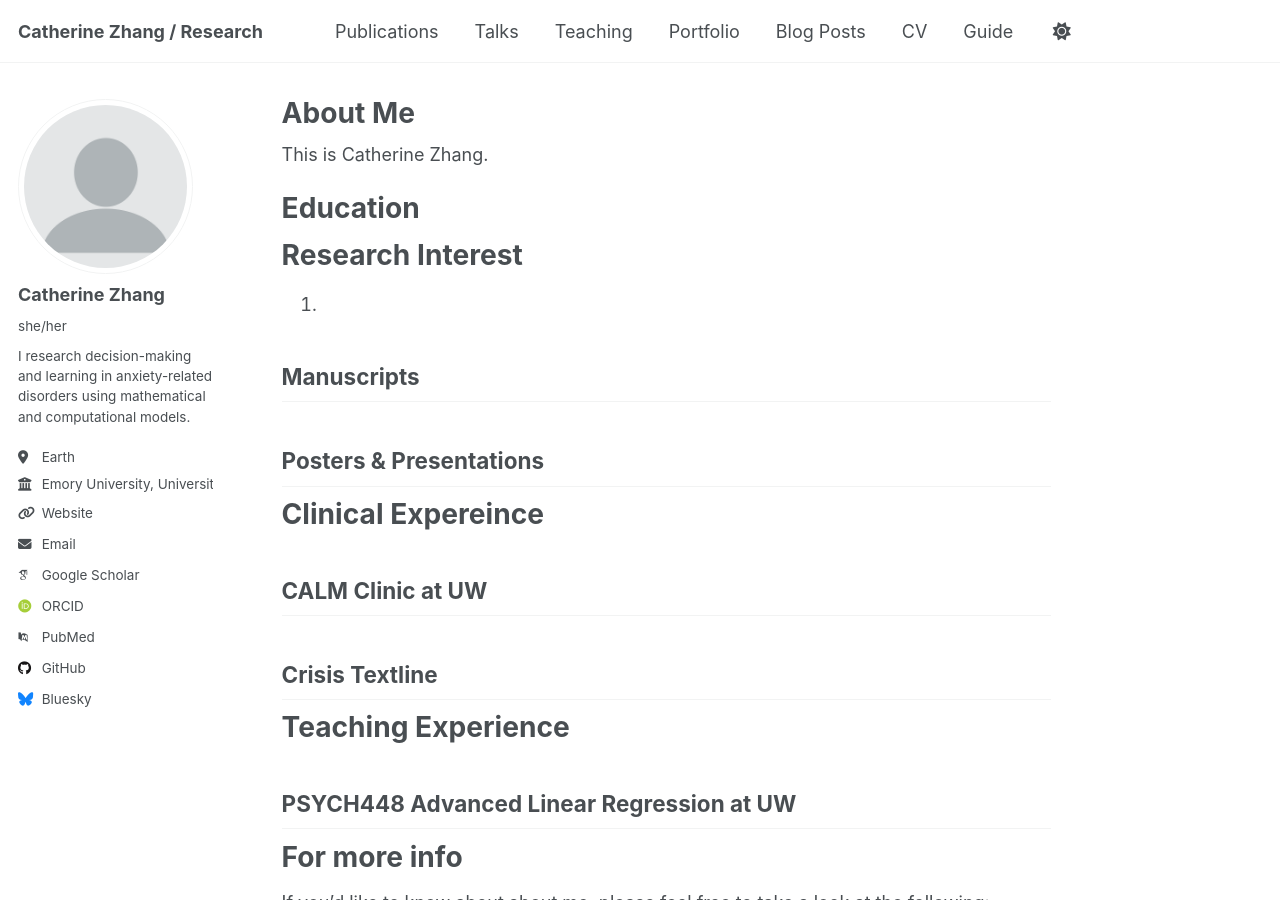
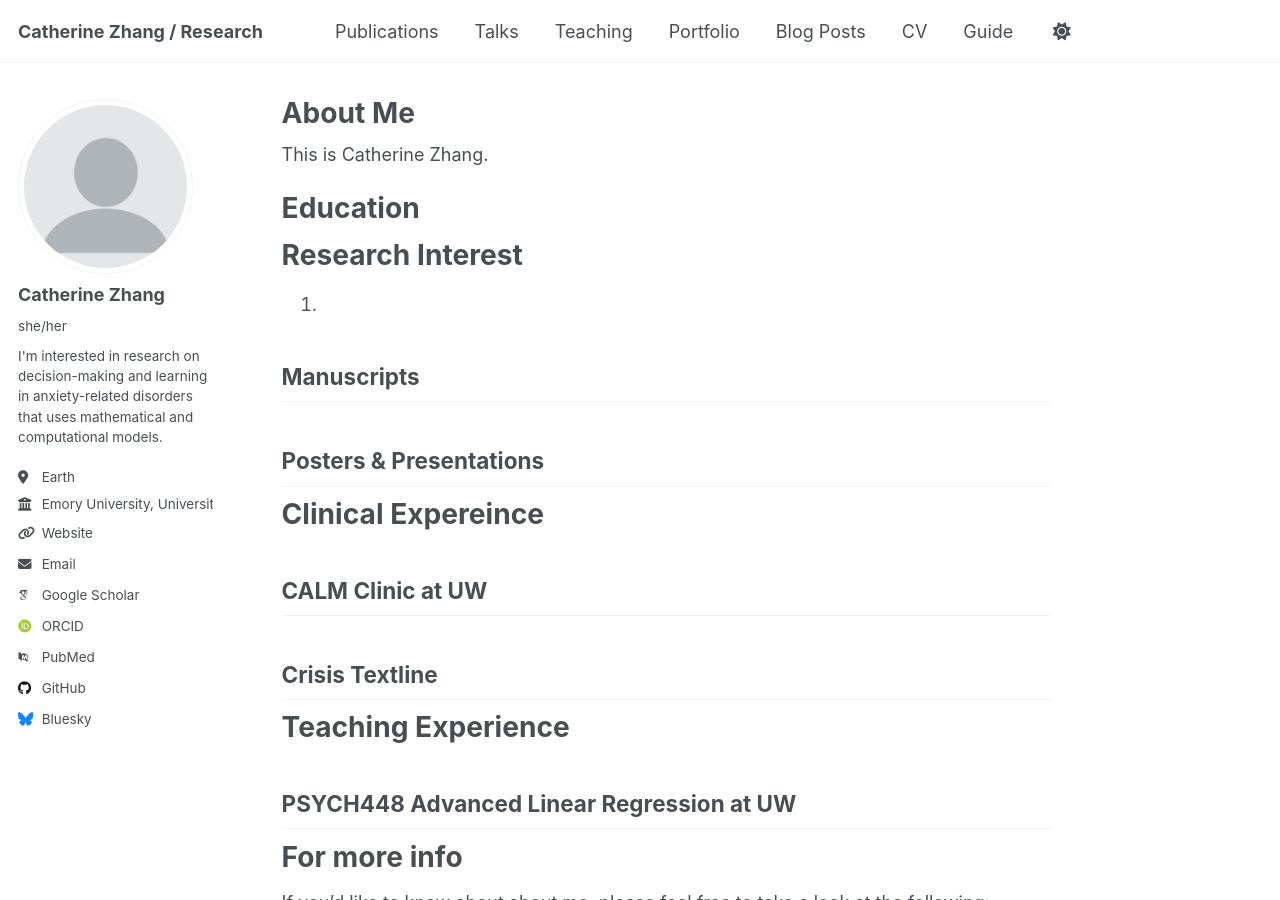
Before and after one commit to Cathzzy/cathzzy.github.io, a Jekyll site: the page built from _pages/about.md, in a window 1280 px wide and 900 px high. Built offline with Jekyll 4.4.1, drawn with Linux system fonts in a browser that asks for light colours; some web fonts are replaced.

Commit message:
Update _config.yml

```diff
--- a/_config.yml
+++ b/_config.yml
@@ -25,7 +25,7 @@ author:
   avatar           : "profile.png"
   name             : "Catherine Zhang"
   pronouns         : "she/her"
-  bio              : "I research decision-making and learning in anxiety-related disorders using mathematical and computational models."
+  bio              : "I'm interested in research on decision-making and learning in anxiety-related disorders that uses mathematical and computational models."
   location         : "Earth"
   employer         : "Emory University, University of Washington"
   uri              : "https://cathzzy.github.io"
@@ -36,7 +36,7 @@ author:
   arxiv            : # URL - Update with the correct link to your profile
   googlescholar    : "https://scholar.google.com/citations?user=PS_CX0AAAAAJ"
   impactstory      : # URL
-  orcid            : "http://orcid.org/yourorcidurl"
+  orcid            : "https://orcid.org/0000-0002-5903-186X"
   semantic         : # URL
   pubmed           : "https://www.ncbi.nlm.nih.gov/pubmed/?term=john+snow"
   researchgate     : # URL
```
